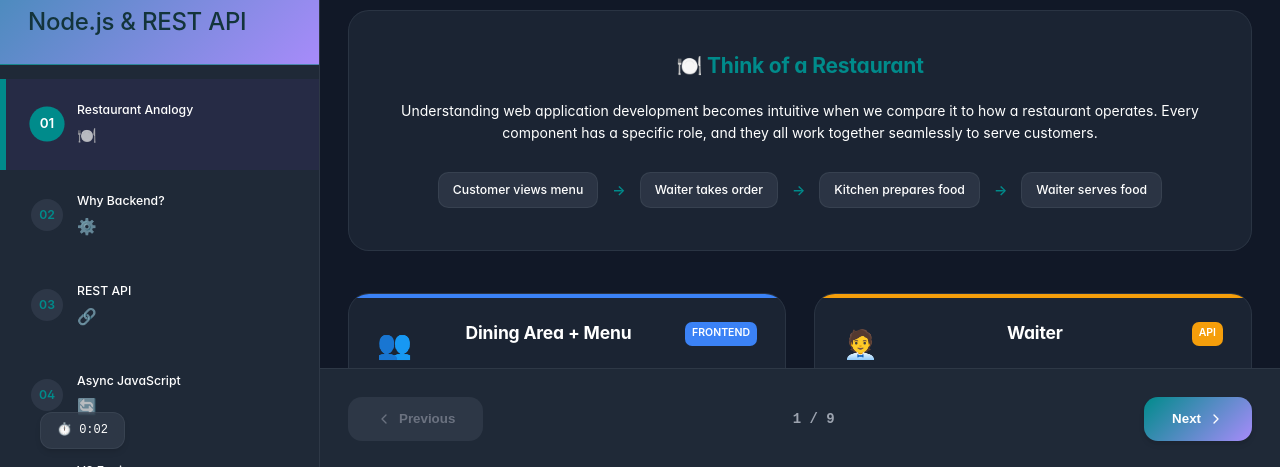
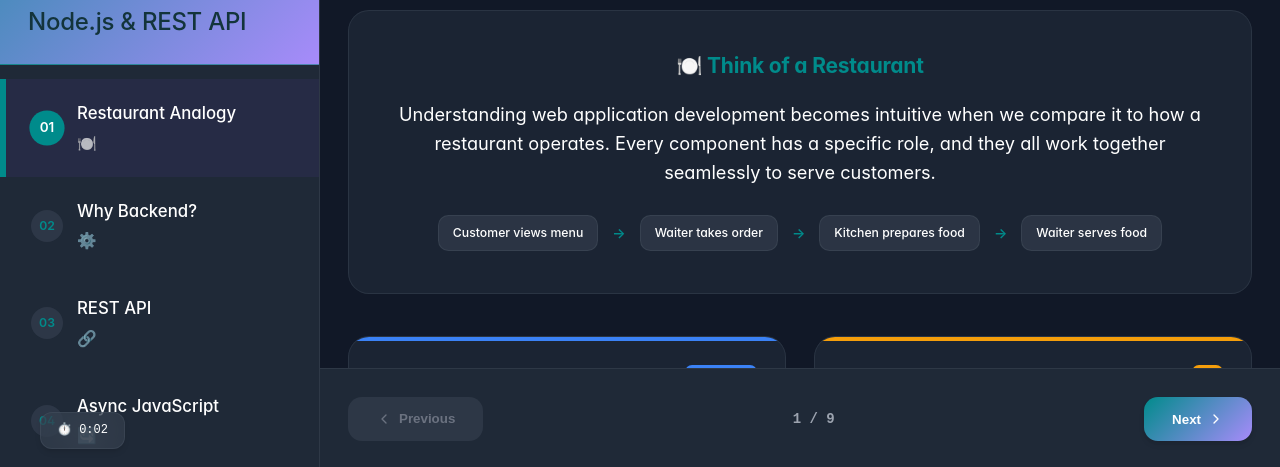
Before and after one commit to vamsireddynune/nodejs-restapi, a plain HTML site: page index.html in a window 1280 px wide. Both pictures are taken after a click on the button "Start Presentation". Shown: the part 331-798 px from the top of the page. Drawn offline with nearby package versions, Linux system fonts and the light colour scheme.

Commit message:
Increased the font size for the paragraphs

```diff
--- a/style.css
+++ b/style.css
@@ -354,6 +354,7 @@ h6 {
 
 p {
   margin: 0 0 var(--space-16) 0;
+  font-size: 1.3rem;
 }
 
 a {
@@ -1178,7 +1179,7 @@ body {
 }
 
 .nav-title {
-  font-size: 0.875rem;
+  font-size: 1.2rem;
   font-weight: 500;
   color: var(--text-primary);
   margin-bottom: var(--space-xs);
```
